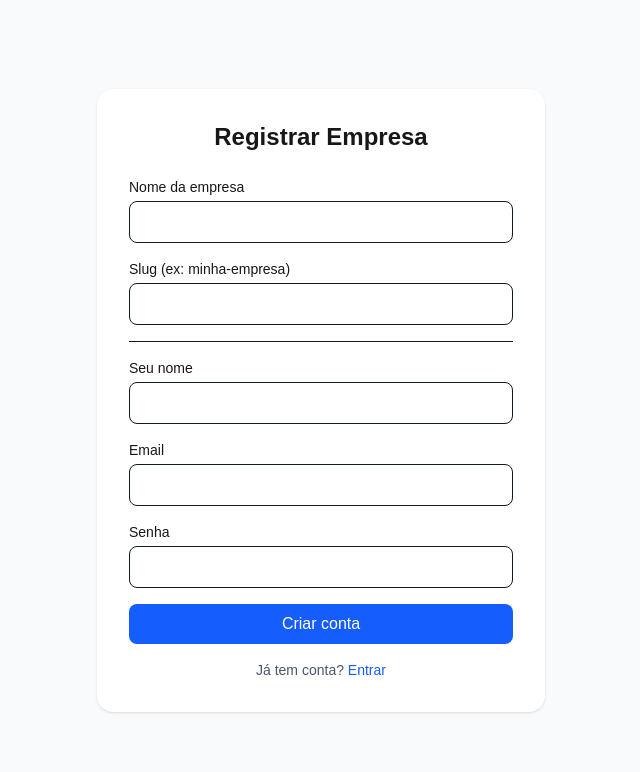
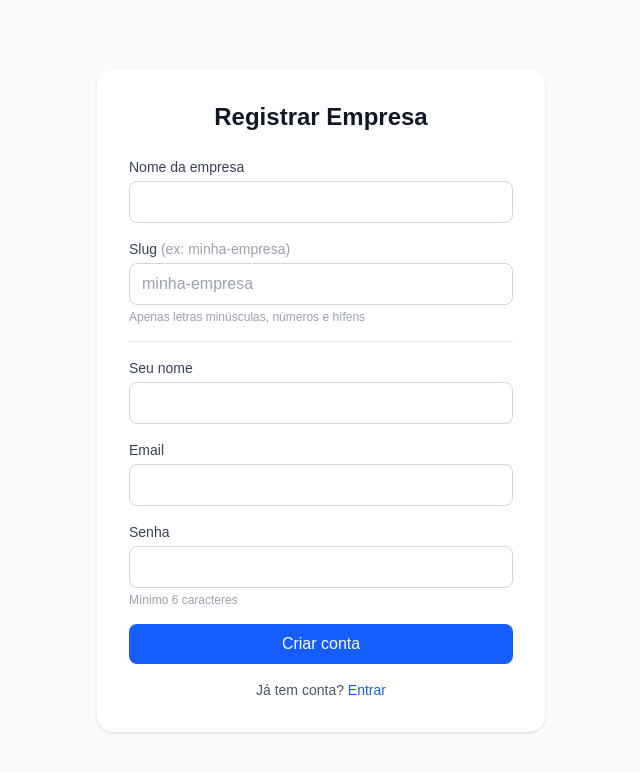
Before and after one commit to jeffersonwa/helpdesk, a Next.js app: page /register in a window 1280 px wide. Shown: the top 772 px of the page, without its empty margins (319-959 px from the left). Built offline with nearby package versions, Linux system fonts and the light colour scheme.

Commit message:
Fix: AUTH_URL, auto-login pós registro, melhor feedback de erro

```diff
--- a/src/app/(auth)/login/page.tsx
+++ b/src/app/(auth)/login/page.tsx
@@ -1,13 +1,14 @@
 "use client";
 
 import { signIn } from "next-auth/react";
-import { useRouter } from "next/navigation";
-import { useState } from "react";
+import { useRouter, useSearchParams } from "next/navigation";
+import { useState, Suspense } from "react";
 import Link from "next/link";
 
-export default function LoginPage() {
+function LoginForm() {
   const router = useRouter();
-  const [error, setError] = useState("");
+  const searchParams = useSearchParams();
+  const [error, setError] = useState(searchParams.get("error") ? "Email ou senha inválidos" : "");
   const [loading, setLoading] = useState(false);
 
   async function handleSubmit(e: React.FormEvent<HTMLFormElement>) {
@@ -17,42 +18,66 @@ export default function LoginPage() {
     const form = new FormData(e.currentTarget);
 
     const res = await signIn("credentials", {
-      email: form.get("email"),
-      password: form.get("password"),
+      email: form.get("email") as string,
+      password: form.get("password") as string,
       redirect: false,
     });
 
-    if (res?.error) {
+    if (!res?.ok || res?.error) {
       setError("Email ou senha inválidos");
       setLoading(false);
     } else {
       router.push("/dashboard");
+      router.refresh();
     }
   }
 
   return (
     <div className="min-h-screen flex items-center justify-center bg-gray-50">
       <div className="w-full max-w-md bg-white rounded-2xl shadow p-8">
-        <h1 className="text-2xl font-bold text-center mb-6">Helpdesk</h1>
+        <h1 className="text-2xl font-bold text-center mb-6 text-gray-900">Helpdesk</h1>
         <form onSubmit={handleSubmit} className="space-y-4">
           <div>
-            <label className="block text-sm font-medium mb-1">Email</label>
-            <input name="email" type="email" required className="w-full border rounded-lg px-3 py-2 focus:outline-none focus:ring-2 focus:ring-blue-500" />
+            <label className="block text-sm font-medium mb-1 text-gray-700">Email</label>
+            <input
+              name="email"
+              type="email"
+              required
+              className="w-full border border-gray-300 rounded-lg px-3 py-2 text-gray-900 bg-white focus:outline-none focus:ring-2 focus:ring-blue-500"
+            />
           </div>
           <div>
-            <label className="block text-sm font-medium mb-1">Senha</label>
-            <input name="password" type="password" required className="w-full border rounded-lg px-3 py-2 focus:outline-none focus:ring-2 focus:ring-blue-500" />
+            <label className="block text-sm font-medium mb-1 text-gray-700">Senha</label>
+            <input
+              name="password"
+              type="password"
+              required
+              className="w-full border border-gray-300 rounded-lg px-3 py-2 text-gray-900 bg-white focus:outline-none focus:ring-2 focus:ring-blue-500"
+            />
           </div>
-          {error && <p className="text-red-500 text-sm">{error}</p>}
-          <button disabled={loading} className="w-full bg-blue-600 text-white rounded-lg py-2 font-medium hover:bg-blue-700 disabled:opacity-60">
+          {error && <p className="text-red-500 text-sm bg-red-50 p-2 rounded-lg">{error}</p>}
+          <button
+            disabled={loading}
+            className="w-full bg-blue-600 text-white rounded-lg py-2 font-medium hover:bg-blue-700 disabled:opacity-60"
+          >
             {loading ? "Entrando..." : "Entrar"}
           </button>
         </form>
         <p className="mt-4 text-center text-sm text-gray-600">
           Não tem conta?{" "}
-          <Link href="/register" className="text-blue-600 hover:underline">Registrar empresa</Link>
+          <Link href="/register" className="text-blue-600 hover:underline">
+            Registrar empresa
+          </Link>
         </p>
       </div>
     </div>
   );
 }
+
+export default function LoginPage() {
+  return (
+    <Suspense>
+      <LoginForm />
+    </Suspense>
+  );
+}
--- a/src/app/(auth)/register/page.tsx
+++ b/src/app/(auth)/register/page.tsx
@@ -1,6 +1,7 @@
 "use client";
 
 import { useRouter } from "next/navigation";
+import { signIn } from "next-auth/react";
 import { useState } from "react";
 import Link from "next/link";
 
@@ -15,13 +16,16 @@ export default function RegisterPage() {
     setError("");
     const form = new FormData(e.currentTarget);
 
+    const email = form.get("email") as string;
+    const password = form.get("password") as string;
+
     const res = await fetch("/api/auth/register", {
       method: "POST",
       headers: { "Content-Type": "application/json" },
       body: JSON.stringify({
         name: form.get("name"),
-        email: form.get("email"),
-        password: form.get("password"),
+        email,
+        password,
         companyName: form.get("companyName"),
         companySlug: form.get("companySlug"),
       }),
@@ -29,46 +33,90 @@ export default function RegisterPage() {
 
     const data = await res.json();
     if (!res.ok) {
-      setError(typeof data.error === "string" ? data.error : "Erro ao registrar");
+      setError(typeof data.error === "string" ? data.error : "Erro ao registrar. Verifique os dados.");
       setLoading(false);
+      return;
+    }
+
+    // Auto-login após registro
+    const login = await signIn("credentials", { email, password, redirect: false });
+    if (!login?.ok || login?.error) {
+      router.push("/login");
     } else {
-      router.push("/login");
+      router.push("/dashboard");
+      router.refresh();
     }
   }
 
   return (
     <div className="min-h-screen flex items-center justify-center bg-gray-50">
       <div className="w-full max-w-md bg-white rounded-2xl shadow p-8">
-        <h1 className="text-2xl font-bold text-center mb-6">Registrar Empresa</h1>
+        <h1 className="text-2xl font-bold text-center mb-6 text-gray-900">Registrar Empresa</h1>
         <form onSubmit={handleSubmit} className="space-y-4">
           <div>
-            <label className="block text-sm font-medium mb-1">Nome da empresa</label>
-            <input name="companyName" required className="w-full border rounded-lg px-3 py-2 focus:outline-none focus:ring-2 focus:ring-blue-500" />
+            <label className="block text-sm font-medium mb-1 text-gray-700">Nome da empresa</label>
+            <input
+              name="companyName"
+              required
+              className="w-full border border-gray-300 rounded-lg px-3 py-2 text-gray-900 bg-white focus:outline-none focus:ring-2 focus:ring-blue-500"
+            />
           </div>
           <div>
-            <label className="block text-sm font-medium mb-1">Slug (ex: minha-empresa)</label>
-            <input name="companySlug" required pattern="[a-z0-9-]+" className="w-full border rounded-lg px-3 py-2 focus:outline-none focus:ring-2 focus:ring-blue-500" />
+            <label className="block text-sm font-medium mb-1 text-gray-700">
+              Slug <span className="text-gray-400 font-normal">(ex: minha-empresa)</span>
+            </label>
+            <input
+              name="companySlug"
+              required
+              pattern="[a-z0-9-]+"
+              title="Apenas letras minúsculas, números e hífens"
+              className="w-full border border-gray-300 rounded-lg px-3 py-2 text-gray-900 bg-white focus:outline-none focus:ring-2 focus:ring-blue-500"
+              placeholder="minha-empresa"
+            />
+            <p className="text-xs text-gray-400 mt-1">Apenas letras minúsculas, números e hífens</p>
           </div>
-          <hr />
+          <hr className="border-gray-200" />
           <div>
-            <label className="block text-sm font-medium mb-1">Seu nome</label>
-            <input name="name" required className="w-full border rounded-lg px-3 py-2 focus:outline-none focus:ring-2 focus:ring-blue-500" />
+            <label className="block text-sm font-medium mb-1 text-gray-700">Seu nome</label>
+            <input
+              name="name"
+              required
+              className="w-full border border-gray-300 rounded-lg px-3 py-2 text-gray-900 bg-white focus:outline-none focus:ring-2 focus:ring-blue-500"
+            />
           </div>
           <div>
-            <label className="block text-sm font-medium mb-1">Email</label>
-            <input name="email" type="email" required className="w-full border rounded-lg px-3 py-2 focus:outline-none focus:ring-2 focus:ring-blue-500" />
+            <label className="block text-sm font-medium mb-1 text-gray-700">Email</label>
+            <input
+              name="email"
+              type="email"
+              required
+              className="w-full border border-gray-300 rounded-lg px-3 py-2 text-gray-900 bg-white focus:outline-none focus:ring-2 focus:ring-blue-500"
+            />
           </div>
           <div>
-            <label className="block text-sm font-medium mb-1">Senha</label>
-            <input name="password" type="password" required minLength={6} className="w-full border rounded-lg px-3 py-2 focus:outline-none focus:ring-2 focus:ring-blue-500" />
+            <label className="block text-sm font-medium mb-1 text-gray-700">Senha</label>
+            <input
+              name="password"
+              type="password"
+              required
+              minLength={6}
+              className="w-full border border-gray-300 rounded-lg px-3 py-2 text-gray-900 bg-white focus:outline-none focus:ring-2 focus:ring-blue-500"
+            />
+            <p className="text-xs text-gray-400 mt-1">Mínimo 6 caracteres</p>
           </div>
-          {error && <p className="text-red-500 text-sm">{error}</p>}
-          <button disabled={loading} className="w-full bg-blue-600 text-white rounded-lg py-2 font-medium hover:bg-blue-700 disabled:opacity-60">
-            {loading ? "Registrando..." : "Criar conta"}
+          {error && <p className="text-red-500 text-sm bg-red-50 p-2 rounded-lg">{error}</p>}
+          <button
+            disabled={loading}
+            className="w-full bg-blue-600 text-white rounded-lg py-2 font-medium hover:bg-blue-700 disabled:opacity-60"
+          >
+            {loading ? "Criando conta..." : "Criar conta"}
           </button>
         </form>
         <p className="mt-4 text-center text-sm text-gray-600">
-          Já tem conta? <Link href="/login" className="text-blue-600 hover:underline">Entrar</Link>
+          Já tem conta?{" "}
+          <Link href="/login" className="text-blue-600 hover:underline">
+            Entrar
+          </Link>
         </p>
       </div>
     </div>
```
